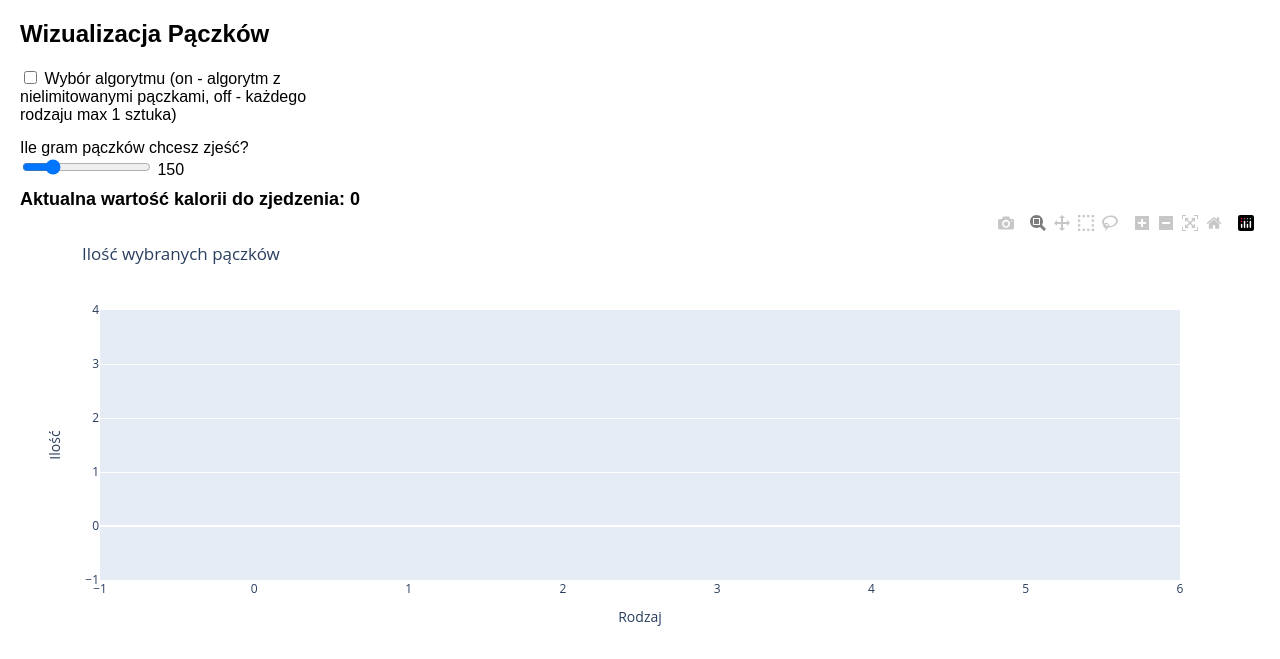
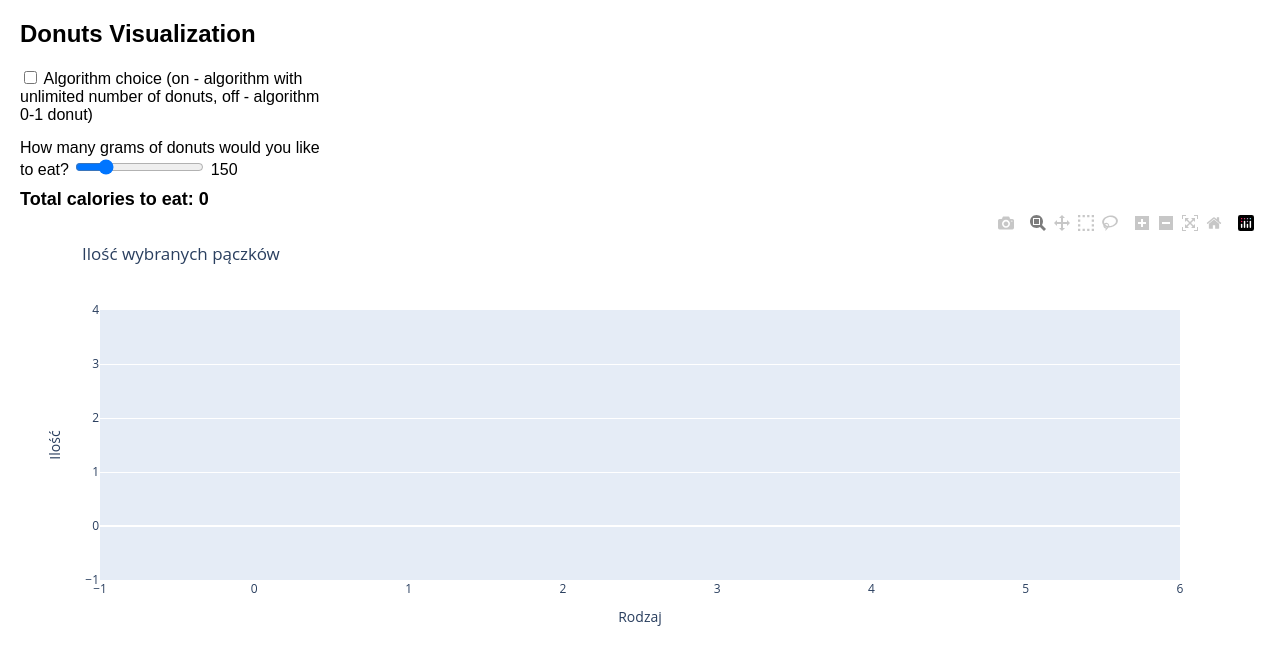
Before and after one commit to katarzynaadamczyk/web_app_donuts, a Flask app: template services/web/app/templates/visualization2.html in a window 1280 px wide. Shown: the top 659 px of the page. Run offline with Flask 3, Linux system fonts and the light colour scheme; the template is opened without the code that fills it, so the values that code supplies are empty; parts of the project's set-up code (start-up, migrations or seed data) failed here and were passed over; some libraries are stand-ins or nearby versions.

Commit message:
cleaned code

```diff
--- a/services/web/app/routes.py
+++ b/services/web/app/routes.py
@@ -5,14 +5,8 @@ routes definitions
 from flask import Blueprint, current_app, jsonify, render_template, request
 import numpy as np
 from sqlalchemy import select
-import pandas as pd
-import plotly.express as px
-import plotly.graph_objects as go
-import plotly.utils
-import plotly.io as pio
-import json
 from .models import Donuts, Manufacturers
-from .utils import get_all_available_donuts, get_all_available_manufacturers, load_data_from_json
+from .utils import generate_chart, get_all_available_donuts, get_all_available_manufacturers
 
 
 # keep application blueprint
@@ -47,99 +41,13 @@ def manufacturers_listing():
     return render_template('manufacturers_listing.html', lst=get_all_available_manufacturers())
 
 
-# setting route /solve_all_donuts_infinite
-@main.route("/solve_all_donuts_infinite", methods=["GET"])
-def solve_all_donuts_infinite():
-    '''
-    return HTML listing top donuts with infinite number of donuts available per 200 g belly
-    '''
-    stmt = select(Donuts.id, Donuts.weight, Donuts.kcal)
-    with current_app.app_context():
-        results = current_app.db.session.execute(stmt).all()
-        result = current_app.solver.pick_me_donuts_unlimited(results, 200)
-    return jsonify(result)
-
-
-# setting route /solve_all_donuts_0_1
-@main.route("/solve_all_donuts_0_1", methods=["GET"])
-def solve_all_donuts_0_1():
-    '''
-    return HTML listing top donuts with 0 1 algorithm per 200 g belly
-    '''
-    stmt = select(Donuts.id, Donuts.weight, Donuts.kcal)
-    with current_app.app_context():
-        results = current_app.db.session.execute(stmt).all()
-        result = current_app.solver.pick_me_donuts_0_1(results, 200)
-    return jsonify(result)
-
-
-# setting route /some_route_2
-@main.route("/test", methods=["GET"])
-def some_route_2():
-    '''
-    return JSON for rest
-    '''
-    return jsonify(json='hello')
-
-# setting route /solve_all_donuts_infinite_2
-@main.route("/solve_all_donuts_infinite_2/<value>", methods=["GET"])
-def solve_all_donuts_infinite_2(value):
-    '''
-    return HTML listing top donuts with infinite number of donuts available per 200 g belly
-    '''
-    try:
-        value = int(value)
-    except Exception as e:
-        print(f"An unexpected error occurred: {e}")
-
-    pio.renderers.default = "browser"
-    stmt = select(Donuts.id, Donuts.weight, Donuts.kcal)
-    with current_app.app_context():
-        results = current_app.db.session.execute(stmt).all()
-        result = current_app.solver.pick_me_donuts_unlimited(results, value)
-        resulting_donuts = current_app.db.session.query(Donuts).filter(Donuts.id.in_(result[1].keys())).all()
-        donuts = [d.name for d in resulting_donuts]
-        values = list(result[1].values())
-
-    print(result)
-
-    fig = go.Figure(data=[go.Bar(x=donuts , y=values)])
-    fig.update_yaxes(type='linear')
-
-    print(fig)
-    print(fig.data[0]['y'])
-    # Konwersja wykresu do JSON
-    graphJSON = json.dumps(fig, cls=plotly.utils.PlotlyJSONEncoder)
-
-    return render_template("visualization.html", graphJSON=graphJSON, kcal=round(result[0], 2))
-
 # setting route /test_2
-@main.route("/test_2", methods=["GET"])
-def test_2():
+@main.route("/donuts_to_eat", methods=["GET"])
+def donuts_to_eat():
     '''
     return JSON for rest
     '''
     return render_template("visualization2.html")
-
-
-def generate_chart(toggle, value):
-    """Tworzy wykres w zależności od parametrów."""
-
-    stmt = select(Donuts.id, Donuts.weight, Donuts.kcal)
-    with current_app.app_context():
-        results = current_app.db.session.execute(stmt).all()
-        if toggle:
-            result = current_app.solver.pick_me_donuts_unlimited(results, value)
-        else:
-            result = current_app.solver.pick_me_donuts_0_1(results, value)
-        resulting_donuts = current_app.db.session.query(Donuts).filter(Donuts.id.in_(result[1].keys())).all()
-        donuts = [d.name for d in resulting_donuts]
-        values = list(result[1].values())
-
-    fig = go.Figure(data=[go.Bar(x=donuts, y=values, name="Ilość")])
-    fig.update_layout(title="Ilość wybranych pączków", xaxis_title="Rodzaj", yaxis_title="Ilość")
-
-    return fig.to_dict(), round(result[0])
 
 
 @main.route("/update_chart", methods=["POST"])
--- a/services/web/app/templates/visualization2.html
+++ b/services/web/app/templates/visualization2.html
@@ -3,7 +3,7 @@
 <head>
     <meta charset="UTF-8">
     <meta name="viewport" content="width=device-width, initial-scale=1.0">
-    <title>Wizualizacja Pączków</title>
+    <title>Donuts Visualization</title>
     <script src="https://cdn.plot.ly/plotly-latest.min.js"></script>
     <script src="https://code.jquery.com/jquery-3.6.0.min.js"></script>
     <style>
@@ -25,18 +25,18 @@
     </style>
 </head>
 <body>
-    <h2>Wizualizacja Pączków</h2>
+    <h2>Donuts Visualization</h2>
 
-    <!-- Sekcja kontrolek -->
+    <!-- Controls section -->
     <div class="controls">
-        <!-- Przełącznik -->
+        <!-- Toggle -->
         <label>
-            <input type="checkbox" id="toggleSwitch"> Wybór algorytmu (on - algorytm z nielimitowanymi pączkami, off - każdego rodzaju max 1 sztuka)
+            <input type="checkbox" id="toggleSwitch"> Algorithm choice (on - algorithm with unlimited number of donuts, off - algorithm 0-1 donut)
         </label>
 
         <!-- Suwak -->
         <label>
-            Ile gram pączków chcesz zjeść?
+            How many grams of donuts would you like to eat?
             <input type="range" id="slider" min="60" max="500" value="150">
             <span id="sliderValue">150</span>
         </label>
@@ -44,7 +44,7 @@
 
     <!-- Miejsce na dynamiczną wartość -->
     <div class="output">
-        Aktualna wartość kalorii do zjedzenia: <span id="dynamicValue">---</span>
+        Total calories to eat: <span id="dynamicValue">---</span>
     </div>
 
     <!-- Wykres -->
--- a/services/web/app/utils.py
+++ b/services/web/app/utils.py
@@ -11,6 +11,10 @@ given ip_address in endpoint
 from flask import abort, current_app
 import ijson
 from sqlalchemy import select
+import plotly.graph_objects as go
+import plotly.utils
+import plotly.io as pio
+import json
 from app.models import *
 from app.utils_scraper import Scraper
 
@@ -50,3 +54,33 @@ def load_data_from_json(filename):
         print(f"File {filename} not found.")
     except Exception as e:
         print(f"An unexpected error occurred: {e}")
+
+
+def generate_chart(toggle, value):
+    '''
+    Generates chart based on given parameters.
+
+    Args:
+        toggle: bool - True - unlimited algorithm
+                       False - 0_1 algorithm
+        value: int - how many g of donuts to eat
+
+    Returns:
+        tuple(dict of fig, int - number of calories)
+    '''
+
+    stmt = select(Donuts.id, Donuts.weight, Donuts.kcal)
+    with current_app.app_context():
+        results = current_app.db.session.execute(stmt).all()
+        if toggle:
+            result = current_app.solver.pick_me_donuts_unlimited(results, value)
+        else:
+            result = current_app.solver.pick_me_donuts_0_1(results, value)
+        resulting_donuts = current_app.db.session.query(Donuts).filter(Donuts.id.in_(result[1].keys())).all()
+        donuts = [d.name for d in resulting_donuts]
+        values = list(result[1].values())
+
+    fig = go.Figure(data=[go.Bar(x=donuts, y=values, name="Ilość")])
+    fig.update_layout(title="Ilość wybranych pączków", xaxis_title="Rodzaj", yaxis_title="Ilość")
+
+    return fig.to_dict(), round(result[0])
```
